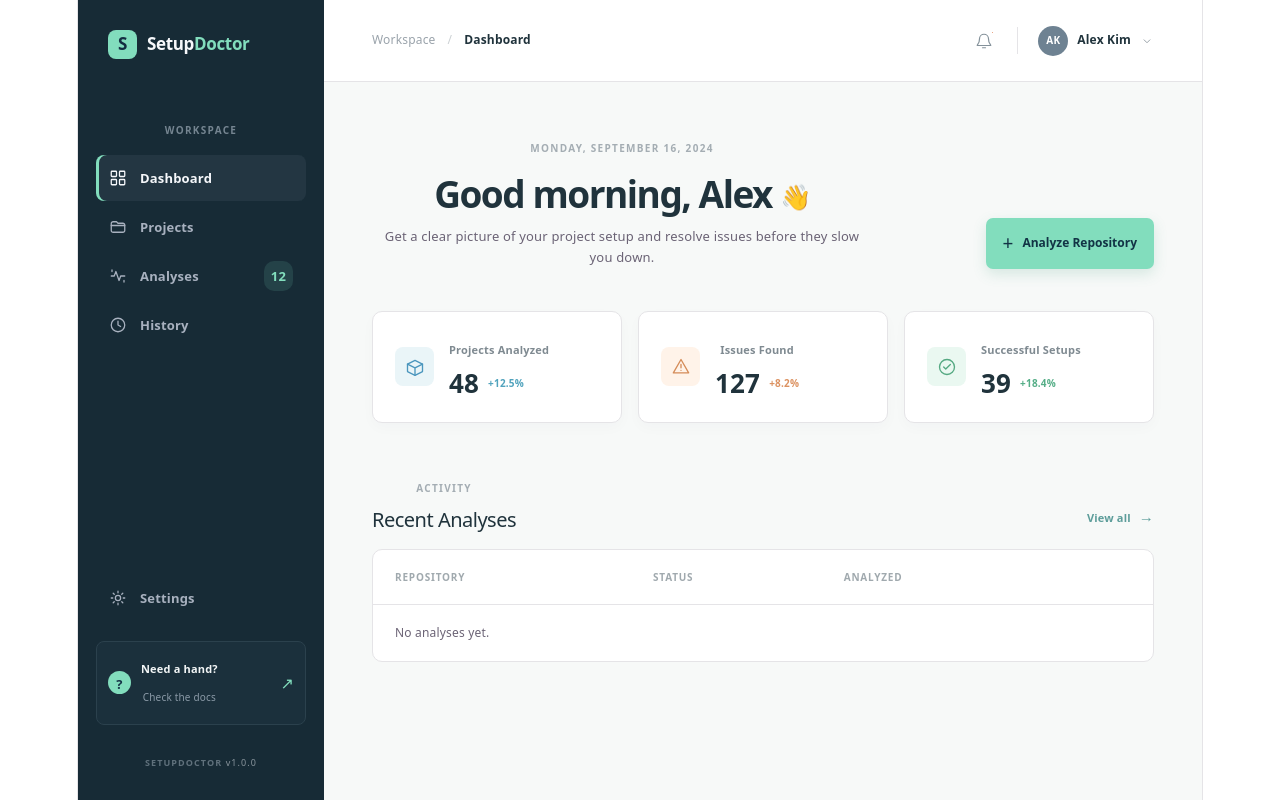
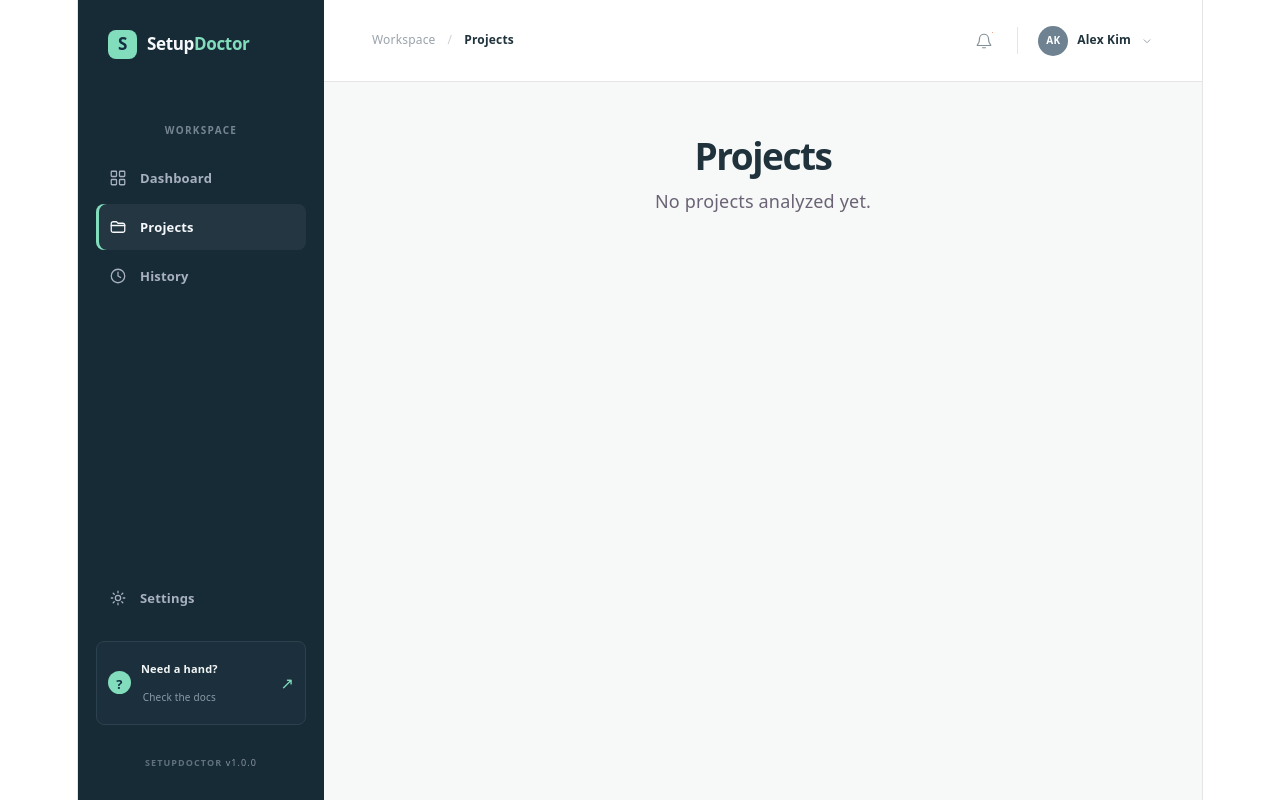
Before and after one commit to karunyakanyal/Setup-Doctor, a React app in the folder frontend/: page / in a window 1280 px wide. Both pictures are taken after a click on the link "Projects". Built offline with nearby package versions, Linux system fonts and the light colour scheme; the HTML template or start-up script is replaced by a standard one.

Commit message:
Improve project navigation and history

```diff
--- a/frontend/src/App.jsx
+++ b/frontend/src/App.jsx
@@ -7,8 +7,10 @@ import Sidebar from './components/Sidebar'
 import StatCard from './components/StatCard'
 
 const HISTORY_STORAGE_KEY = 'setupdoctor-history'
+const PROJECTS_STORAGE_KEY = 'setupdoctor-projects'
 
 function App() {
+  const [activePage, setActivePage] = useState('dashboard')
   const [isModalOpen, setIsModalOpen] = useState(false)
   const [showSuccessToast, setShowSuccessToast] = useState(false)
   const [selectedAnalysis, setSelectedAnalysis] = useState(null)
@@ -22,6 +24,15 @@ function App() {
       const storedHistory = window.localStorage.getItem(HISTORY_STORAGE_KEY)
       const parsedHistory = storedHistory ? JSON.parse(storedHistory) : []
       return Array.isArray(parsedHistory) ? parsedHistory : []
+    } catch {
+      return []
+    }
+  })
+  const [projects, setProjects] = useState(() => {
+    try {
+      const storedProjects = window.localStorage.getItem(PROJECTS_STORAGE_KEY)
+      const parsedProjects = storedProjects ? JSON.parse(storedProjects) : []
+      return Array.isArray(parsedProjects) ? parsedProjects : []
     } catch {
       return []
     }
@@ -89,6 +100,38 @@ function App() {
           }
           return nextHistory
         })
+        setProjects((currentProjects) => {
+          const lastAnalyzedAt = new Date().toISOString()
+          const projectIndex = currentProjects.findIndex(
+            (project) => project.repository?.fullName === repositoryData.fullName,
+          )
+          const nextProjects = projectIndex === -1
+            ? [
+                ...currentProjects,
+                {
+                  repository: repositoryData,
+                  health: responseHealth,
+                  lastAnalyzedAt,
+                  analysisCount: 1,
+                },
+              ]
+            : currentProjects.map((project, index) => (
+                index === projectIndex
+                  ? {
+                      ...project,
+                      health: responseHealth,
+                      lastAnalyzedAt,
+                      analysisCount: project.analysisCount + 1,
+                    }
+                  : project
+              ))
+          try {
+            window.localStorage.setItem(PROJECTS_STORAGE_KEY, JSON.stringify(nextProjects))
+          } catch {
+            return nextProjects
+          }
+          return nextProjects
+        })
       }
     } catch {
       setDiagnosticsError(true)
@@ -104,16 +147,31 @@ function App() {
     void runDiagnostics(repositoryData)
   }
 
+  function handleNavigation(page) {
+    setActivePage(page)
+  }
+
   function handleSelectAnalysis(analysis) {
     setSelectedAnalysis(analysis)
   }
 
+  function handleSelectProject(project) {
+    const projectFullName = project.repository?.fullName
+    const latestAnalysis = analysisHistory.find(
+      (analysis) => analysis.repository?.fullName === projectFullName,
+    )
+    setSelectedAnalysis(latestAnalysis || null)
+    setActivePage('history')
+  }
+
   return (
     <div className="app-shell">
-      <Sidebar />
+      <Sidebar activePage={activePage} onNavigate={handleNavigation} />
       <div className="page-shell">
-        <Header />
+        <Header activePage={activePage} />
         <main className="dashboard-main">
+          {activePage === 'dashboard' ? (
+            <>
           <section className="welcome-section">
             <div>
               <p className="eyebrow">Monday, September 16, 2024</p>
@@ -273,6 +331,75 @@ function App() {
           )}
 
           <RecentAnalyses history={analysisHistory} onSelectAnalysis={handleSelectAnalysis} />
+            </>
+          ) : activePage === 'projects' ? (
+            <section>
+              <h1>Projects</h1>
+              {projects.length ? (
+                projects.map((project) => (
+                  <div
+                    className="repository-summary"
+                    key={project.repository?.fullName}
+                    onClick={() => handleSelectProject(project)}
+                  >
+                    <div className="repository-summary-heading">
+                      <div>
+                        <p className="eyebrow">Repository</p>
+                        <h2>{project.repository?.fullName || 'Unknown repository'}</h2>
+                      </div>
+                    </div>
+                    <div className="repository-details">
+                      <div><span>Default branch</span><strong>{project.repository?.defaultBranch || 'Unknown branch'}</strong></div>
+                      <div><span>Analysis count</span><strong>{project.analysisCount}</strong></div>
+                      <div><span>Last analyzed</span><strong>{project.lastAnalyzedAt ? new Date(project.lastAnalyzedAt).toLocaleString() : 'Unknown time'}</strong></div>
+                    </div>
+                    <div className="diagnostics-health">
+                      <strong>{project.health?.score ?? 'Unknown'} / 100</strong>
+                      <span className={`health-status health-${project.health?.status?.toLowerCase().replace(/\s+/g, '-') || 'unknown'}`}>{project.health?.status || 'Unknown'}</span>
+                    </div>
+                  </div>
+                ))
+              ) : (
+                <p>No projects analyzed yet.</p>
+              )}
+            </section>
+          ) : activePage === 'analyses' ? (
+            <section>
+              <h1>Analyses</h1>
+              <p>Repository analysis results will appear here.</p>
+            </section>
+          ) : (
+            <section>
+              <h1>History</h1>
+              {analysisHistory.length ? (
+                analysisHistory.map((analysis) => (
+                  <div className="repository-summary" key={`${analysis.repository?.fullName || 'unknown'}-${analysis.analyzedAt}`}>
+                    <div className="repository-summary-heading">
+                      <div>
+                        <p className="eyebrow">Analysis</p>
+                        <h2>{analysis.repository?.fullName || 'Unknown repository'}</h2>
+                      </div>
+                    </div>
+                    <div className="repository-details">
+                      <div><span>Default branch</span><strong>{analysis.repository?.defaultBranch || 'Unknown branch'}</strong></div>
+                      <div><span>Analyzed</span><strong>{analysis.analyzedAt ? new Date(analysis.analyzedAt).toLocaleString() : 'Unknown time'}</strong></div>
+                    </div>
+                    <div className="diagnostics-health">
+                      <strong>{analysis.health?.score ?? 'Unknown'} / 100</strong>
+                      <span className={`health-status health-${analysis.health?.status?.toLowerCase().replace(/\s+/g, '-') || 'unknown'}`}>{analysis.health?.status || 'Unknown'}</span>
+                    </div>
+                    <div className="diagnostics-summary" aria-label="Analysis summary">
+                      <span>{analysis.summary?.total ?? 'Unknown'} Checks</span>
+                      <span>{analysis.summary?.warning ?? 'Unknown'} Warnings</span>
+                      <span>{analysis.summary?.error ?? 'Unknown'} Errors</span>
+                    </div>
+                  </div>
+                ))
+              ) : (
+                <p>No analysis history yet.</p>
+              )}
+            </section>
+          )}
         </main>
       </div>
       {isModalOpen && <AnalyzeRepositoryModal onClose={() => setIsModalOpen(false)} onSuccess={handleAnalysisSuccess} />}
--- a/frontend/src/components/Header.jsx
+++ b/frontend/src/components/Header.jsx
@@ -1,10 +1,16 @@
-function Header() {
+function Header({ activePage }) {
+  const pageLabels = {
+    dashboard: 'Dashboard',
+    projects: 'Projects',
+    history: 'History',
+  }
+
   return (
     <header className="topbar">
       <div className="breadcrumb">
         <span>Workspace</span>
         <span className="breadcrumb-separator">/</span>
-        <strong>Dashboard</strong>
+        <strong>{pageLabels[activePage] || pageLabels.dashboard}</strong>
       </div>
       <div className="profile-area">
         <button className="icon-button" type="button" aria-label="View notifications">
--- a/frontend/src/components/Sidebar.jsx
+++ b/frontend/src/components/Sidebar.jsx
@@ -1,8 +1,7 @@
 const navigationItems = [
-  { label: 'Dashboard', icon: 'grid', active: true },
-  { label: 'Projects', icon: 'folder' },
-  { label: 'Analyses', icon: 'pulse' },
-  { label: 'History', icon: 'clock' },
+  { label: 'Dashboard', page: 'dashboard', icon: 'grid' },
+  { label: 'Projects', page: 'projects', icon: 'folder' },
+  { label: 'History', page: 'history', icon: 'clock' },
 ]
 
 function NavIcon({ type }) {
@@ -17,7 +16,7 @@ function NavIcon({ type }) {
   return <svg className="nav-icon" viewBox="0 0 24 24" aria-hidden="true">{paths[type]}</svg>
 }
 
-function Sidebar() {
+function Sidebar({ activePage, onNavigate }) {
   return (
     <aside className="sidebar">
       <div>
@@ -29,7 +28,15 @@ function Sidebar() {
         <nav className="main-nav" aria-label="Main navigation">
           <p className="nav-label">Workspace</p>
           {navigationItems.map((item) => (
-            <a className={`nav-item ${item.active ? 'active' : ''}`} href="#" key={item.label}>
+            <a
+              className={`nav-item ${activePage === item.page ? 'active' : ''}`}
+              href="#"
+              key={item.label}
+              onClick={(event) => {
+                event.preventDefault()
+                onNavigate(item.page)
+              }}
+            >
               <NavIcon type={item.icon} />
               <span>{item.label}</span>
               {item.label === 'Analyses' && <span className="nav-count">12</span>}
```
